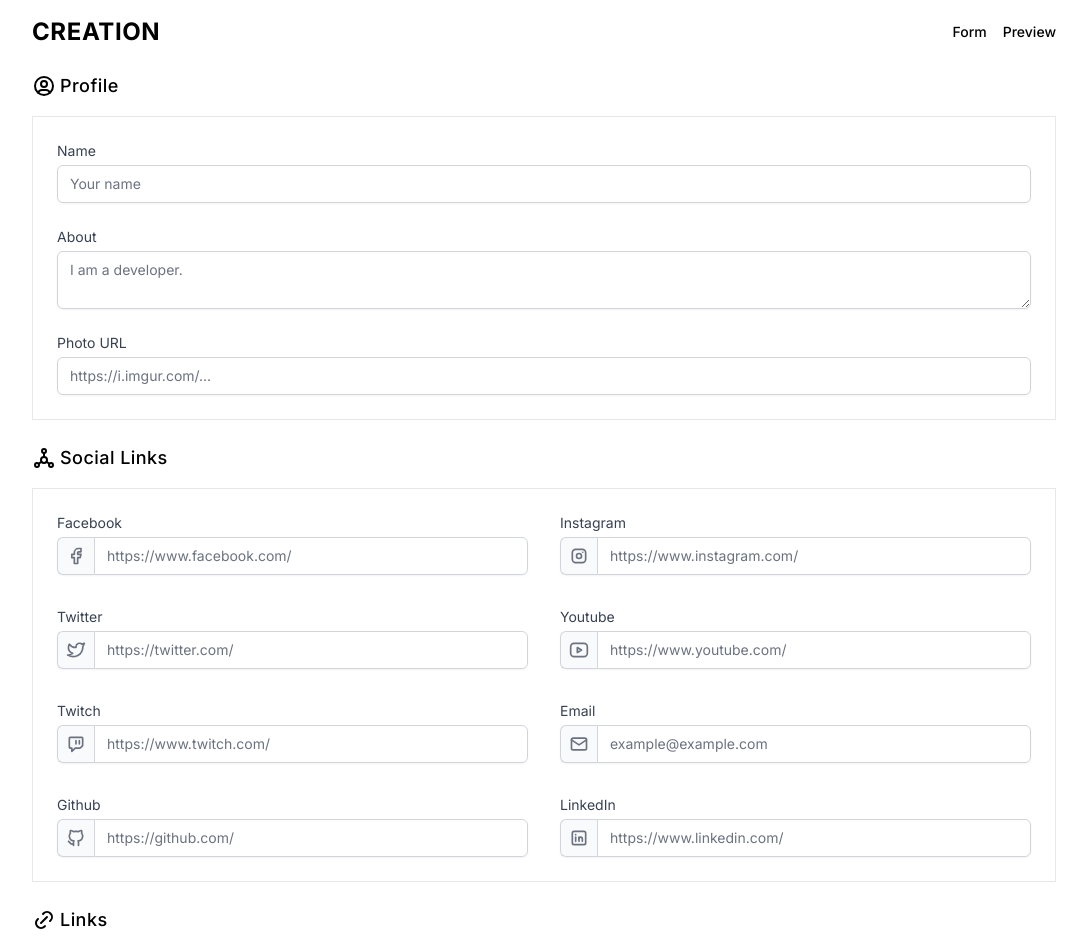
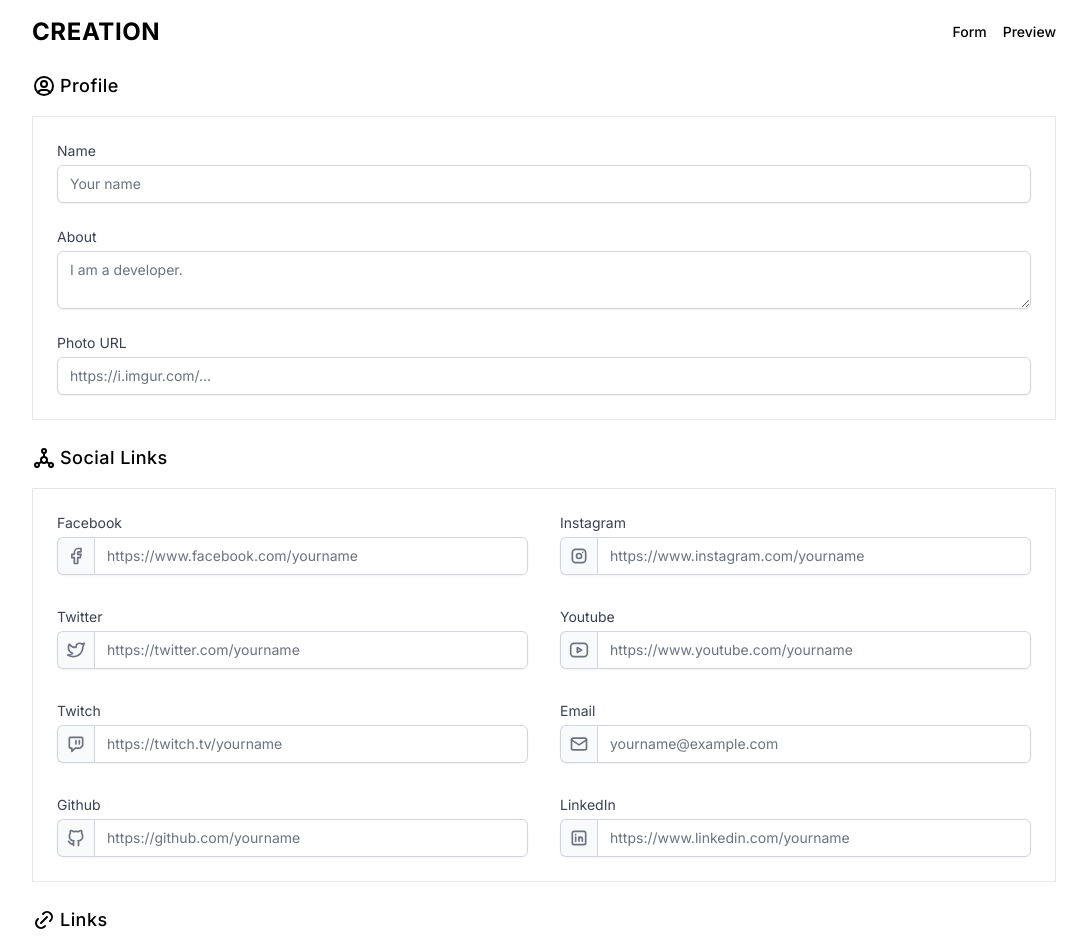
Before and after one commit to Myoschen/linktree, a React (Vite) app: page / in a window 1280 px wide. Shown: the top 949 px of the page, without its empty margins (96-1183 px from the left). Built offline with nearby package versions, Linux system fonts and the light colour scheme.

Commit message:
:adhesive_bandage: fix mail link and change placeholders

```diff
--- a/src/components/form/social-links.tsx
+++ b/src/components/form/social-links.tsx
@@ -43,7 +43,7 @@ function SocialLinks() {
               id="facebook"
               className="block w-full flex-1 rounded-none rounded-r-md border-gray-300 focus:border-emerald-500 focus:ring-emerald-500 sm:text-sm"
               type="text"
-              placeholder="https://www.facebook.com/"
+              placeholder="https://www.facebook.com/yourname"
               value={facebook}
               onChange={(e) =>
                 setFormData((prev) => ({...prev, facebook: e.target.value}))
@@ -63,7 +63,7 @@ function SocialLinks() {
               id="instagram"
               className="block w-full flex-1 rounded-none rounded-r-md border-gray-300 focus:border-emerald-500 focus:ring-emerald-500 sm:text-sm"
               type="text"
-              placeholder="https://www.instagram.com/"
+              placeholder="https://www.instagram.com/yourname"
               value={instagram}
               onChange={(e) =>
                 setFormData((prev) => ({...prev, instagram: e.target.value}))
@@ -83,7 +83,7 @@ function SocialLinks() {
               id="twitter"
               className="block w-full flex-1 rounded-none rounded-r-md border-gray-300 focus:border-emerald-500 focus:ring-emerald-500 sm:text-sm"
               type="text"
-              placeholder="https://twitter.com/"
+              placeholder="https://twitter.com/yourname"
               value={twitter}
               onChange={(e) =>
                 setFormData((prev) => ({...prev, twitter: e.target.value}))
@@ -103,7 +103,7 @@ function SocialLinks() {
               id="youtube"
               className="block w-full flex-1 rounded-none rounded-r-md border-gray-300 focus:border-emerald-500 focus:ring-emerald-500 sm:text-sm"
               type="text"
-              placeholder="https://www.youtube.com/"
+              placeholder="https://www.youtube.com/yourname"
               value={youtube}
               onChange={(e) =>
                 setFormData((prev) => ({...prev, youtube: e.target.value}))
@@ -123,7 +123,7 @@ function SocialLinks() {
               id="twitch"
               className="block w-full flex-1 rounded-none rounded-r-md border-gray-300 focus:border-emerald-500 focus:ring-emerald-500 sm:text-sm"
               type="text"
-              placeholder="https://www.twitch.com/"
+              placeholder="https://twitch.tv/yourname"
               value={twitch}
               onChange={(e) =>
                 setFormData((prev) => ({...prev, twitch: e.target.value}))
@@ -143,10 +143,13 @@ function SocialLinks() {
               id="email"
               className="block w-full flex-1 rounded-none rounded-r-md border-gray-300 focus:border-emerald-500 focus:ring-emerald-500 sm:text-sm"
               type="text"
-              placeholder="example@example.com"
+              placeholder="yourname@example.com"
               value={email}
               onChange={(e) =>
-                setFormData((prev) => ({...prev, email: e.target.value}))
+                setFormData((prev) => ({
+                  ...prev,
+                  email: `mailto:${e.target.value}`,
+                }))
               }
             />
           </div>
@@ -163,7 +166,7 @@ function SocialLinks() {
               id="github"
               className="block w-full flex-1 rounded-none rounded-r-md border-gray-300 focus:border-emerald-500 focus:ring-emerald-500 sm:text-sm"
               type="text"
-              placeholder="https://github.com/"
+              placeholder="https://github.com/yourname"
               value={github}
               onChange={(e) =>
                 setFormData((prev) => ({...prev, github: e.target.value}))
@@ -183,7 +186,7 @@ function SocialLinks() {
               id="linkedin"
               className="block w-full flex-1 rounded-none rounded-r-md border-gray-300 focus:border-emerald-500 focus:ring-emerald-500 sm:text-sm"
               type="text"
-              placeholder="https://www.linkedin.com/"
+              placeholder="https://www.linkedin.com/yourname"
               value={linkedin}
               onChange={(e) =>
                 setFormData((prev) => ({...prev, linkedin: e.target.value}))
```
